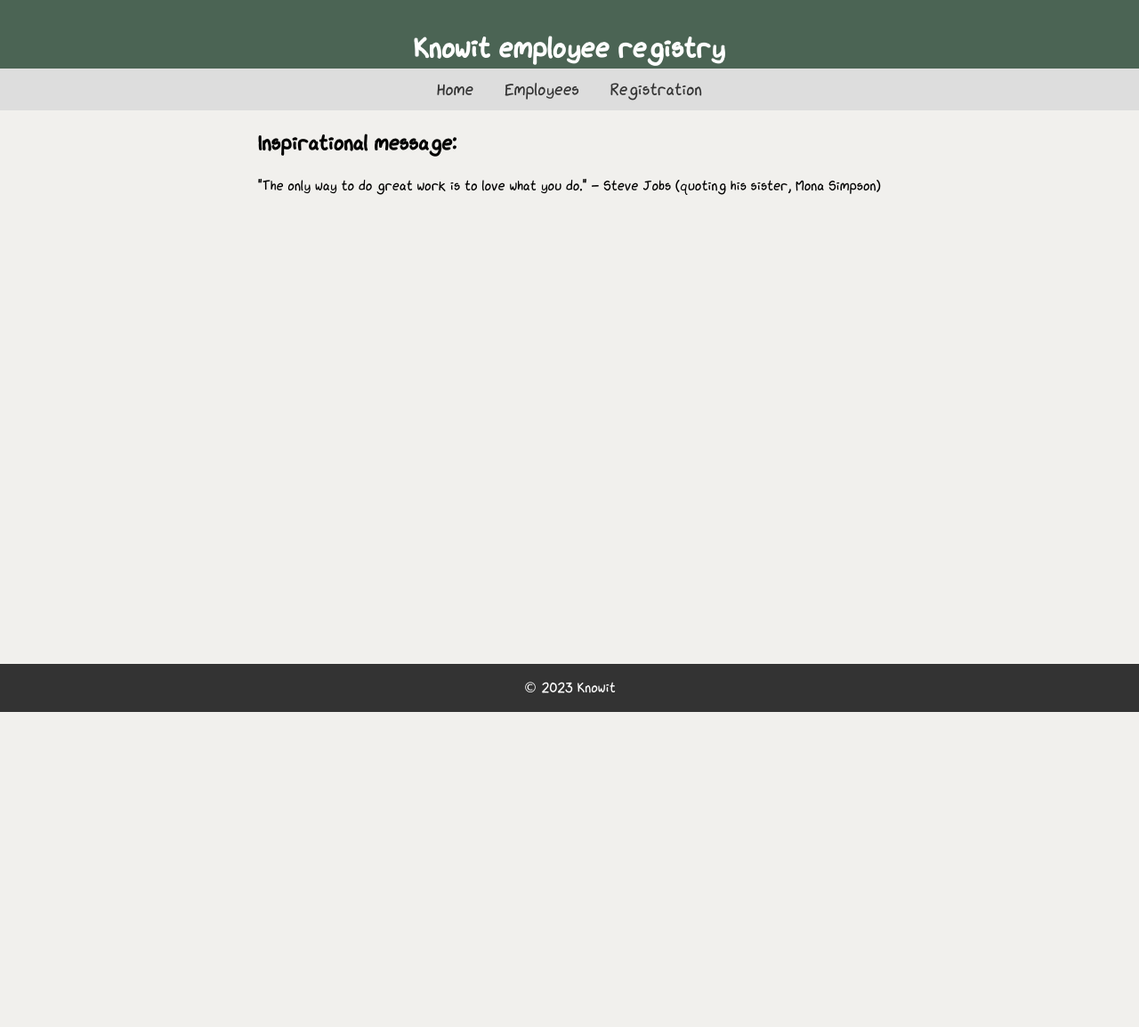
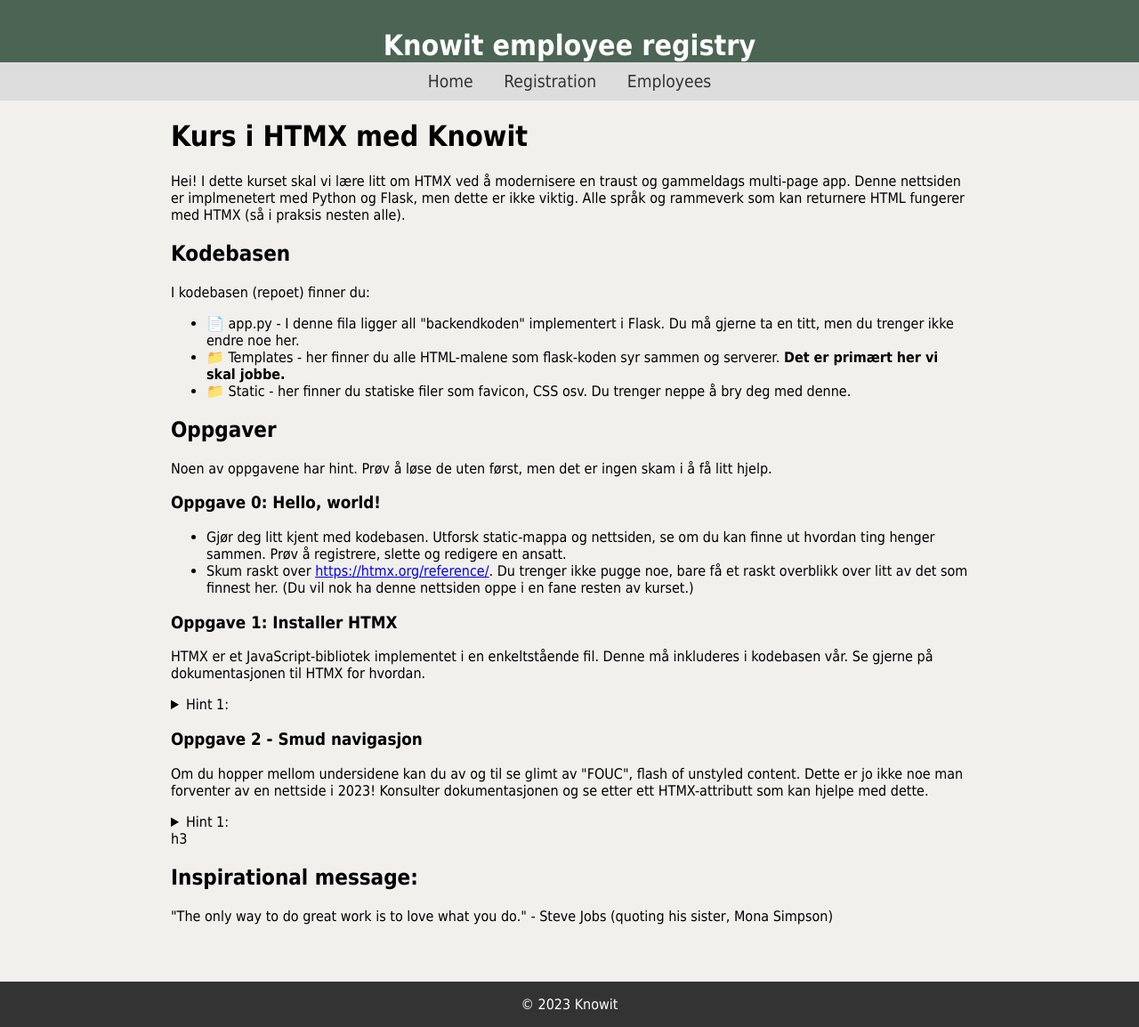
Before and after one commit to sverrejb/knowit-htmx-workshop, a Flask app: page / in a window 1280 px wide. Shown: the whole page at 89% size. Before the commit the page ends 800 px from the top, so only its background shows below. Run offline with Flask 3, Linux system fonts and the light colour scheme.

Commit message:
started on tasks

```diff
--- a/static/styles.css
+++ b/static/styles.css
@@ -1,8 +1,3 @@
-@font-face {
-    font-family: "XKCD";
-    src: url(xkcd-script.ttf) format("truetype");
-}
-
 header {
     padding-top: 2rem;
     background-color: #4b6454;
@@ -15,7 +10,7 @@
     display: flex;
     flex-direction: column;
     min-height: 100vh;
-    font-family: "XKCD", Verdana, Tahoma;
+    font-family: Tahoma;
     margin: 0;
     padding: 0;
     background-color: #f1f0ed;
--- a/templates/base.html
+++ b/templates/base.html
@@ -14,8 +14,8 @@
         <h1>Knowit employee registry</h1>
         <nav>
             <a href="/">Home</a>
+            <a href="/registration">Registration</a>
             <a href="/employees">Employees</a>
-            <a href="/registration">Registration</a>
         </nav>
     </header>
 
--- a/templates/index.html
+++ b/templates/index.html
@@ -1,6 +1,84 @@
 {% extends "base.html" %}
 
 {% block content %}
-    <h2>Inspirational message:</h2>
-    <p>{{ quote }}</p>
+<h1>Kurs i HTMX med Knowit</h1>
+<p>Hei! I dette kurset skal vi lære litt om HTMX ved å modernisere en traust og gammeldags multi-page app. Denne
+    nettsiden er implmenetert med Python og Flask, men dette er ikke viktig. Alle språk og rammeverk som kan returnere
+    HTML fungerer med HTMX (så i praksis nesten alle).
+</p>
+
+<h2>Kodebasen</h2>
+<p>I kodebasen (repoet) finner du:</p>
+<ul>
+    <li>📄 app.py - I denne fila ligger all "backendkoden" implementert i Flask. Du må gjerne ta en titt, men du trenger
+        ikke endre noe her.
+    </li>
+    <li>📁 Templates - her finner du alle HTML-malene som flask-koden syr sammen og serverer. <b>Det er primært her vi
+            skal jobbe.</b></li>
+    <li>📁 Static - her finner du statiske filer som favicon, CSS osv. Du trenger neppe å bry deg med denne.</li>
+</ul>
+
+<h2>Oppgaver
+</h2>
+<p>Noen av oppgavene har hint. Prøv å løse de uten først, men det er ingen skam i å få litt hjelp.</p>
+<h3>Oppgave 0: Hello, world!</h3>
+<ul>
+    <li>Gjør deg litt kjent med kodebasen. Utforsk static-mappa og nettsiden, se om du kan finne ut hvordan ting henger
+        sammen. Prøv å registrere, slette og redigere en ansatt.</li>
+    <li>
+        Skum raskt over <a target="_blank" href="https://htmx.org/reference/">https://htmx.org/reference/</a>. Du
+        trenger ikke pugge
+        noe, bare få et raskt overblikk over litt av det som finnest her. (Du vil nok ha denne nettsiden oppe i en fane
+        resten av kurset.)
+    </li>
+</ul>
+</p>
+
+<h3>Oppgave 1: Installer HTMX</h3>
+<p>HTMX er et JavaScript-bibliotek implementet i en enkeltstående fil. Denne må inkluderes i kodebasen vår. Se gjerne på
+    dokumentasjonen til HTMX for hvordan.</p>
+<details>
+    <summary>Hint 1:</summary>
+    Du må finne en plass i koden å installere HTMX slik at det inkluderes på alle sidene (Home, Registration,
+    Employees).
+
+    <details>
+        <summary>Hint 2:</summary>
+        base.html inneholder HTML som inkluderes på alle undersidene.
+
+        <details>
+            <summary>Hint 3:</summary>
+            Lim inn følgende i &lt;head&gt;-taggen:
+            <pre>&lt;script src=&quot;https://unpkg.com/htmx.org@1.9.6&quot;
+                integrity=&quot;sha384-FhXw7b6AlE/jyjlZH5iHa/tTe9EpJ1Y55RjcgPbjeWMskSxZt1v9qkxLJWNJaGni&quot;
+                crossorigin=&quot;anonymous&quot;&gt;&lt;/script&gt;</pre>
+
+        </details>
+    </details>
+
+</details>
+
+<h3>Oppgave 2 - Smud navigasjon</h3>
+<p>Om du hopper mellom undersidene kan du av og til se glimt av "FOUC", flash of unstyled content. Dette er jo ikke noe
+    man forventer av en nettside i 2023! Konsulter dokumentasjonen og se etter ett HTMX-attributt som kan hjelpe med
+    dette.</p>
+<details>
+    <summary>Hint 1:</summary>
+    Attributten du leter etter er <a target="_blank" href="https://htmx.org/attributes/hx-boost/">hx-boost</a>.
+
+    <details>
+        <summary>Hint 2:</summary>
+        hx-boost vil få linker og skjema (a-tagger og form-tagger) til å automatisk fungere på en moderne måte.
+
+        <details>
+            <summary>Hint 3:</summary>
+            hx-boost arves av alle barnelement under elementet det settes på.
+        </details>
+    </details>
+</details>
+
+h3
+
+<h2>Inspirational message:</h2>
+<p>{{ quote }}</p>
 {% endblock %}
```
Also changed, not shown: static/xkcd-script.ttf (deleted).
